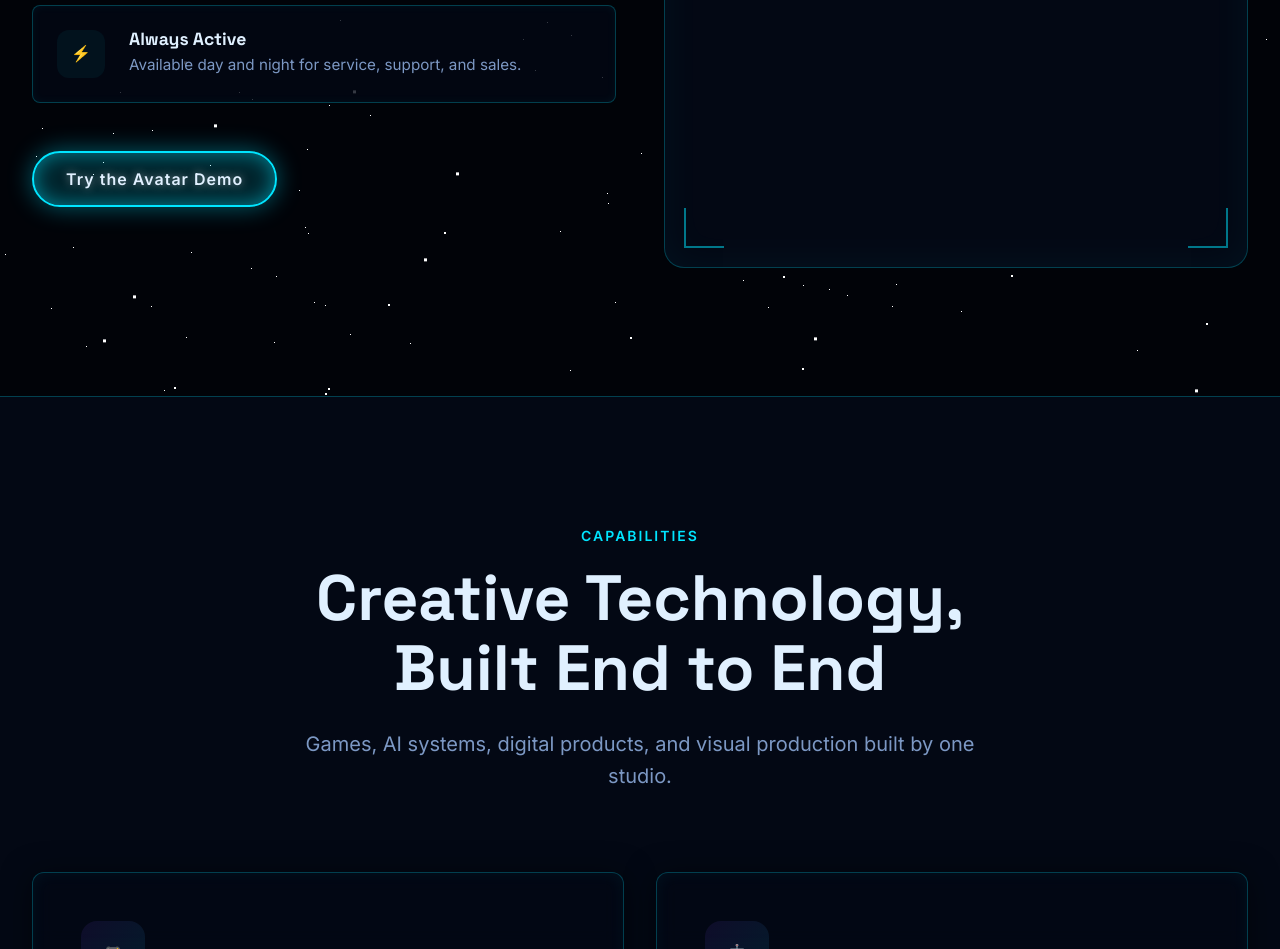
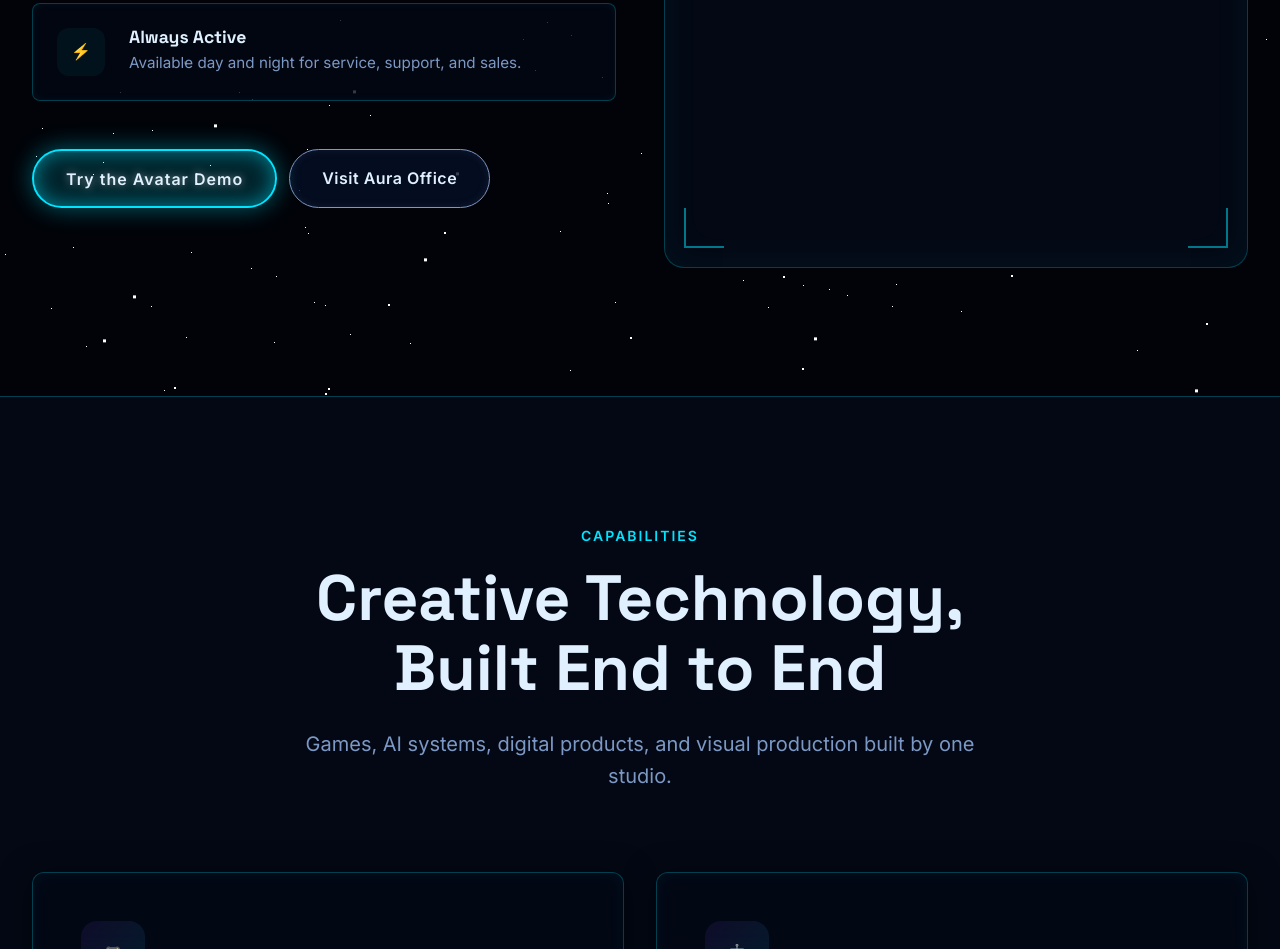
Before and after one commit to bladestone69/workforce-ai-website, a website: page index.html in a window 1280 px wide. Shown: the part 1778-2727 px from the top of the page. Drawn offline with Linux system fonts and the light colour scheme; a script that the page names is missing.

Commit message:
Add 'Visit Aura Office' button next to Avatar Demo button

```diff
--- a/index.html
+++ b/index.html
@@ -103,8 +103,9 @@
                         </div>
                     </div>
 
-                    <div style="margin-top: var(--spacing-md);">
+                    <div style="margin-top: var(--spacing-md); display: flex; gap: 12px; flex-wrap: wrap;">
                         <button class="btn btn-primary" id="btn-try-avatar" onclick="(function(){var m=document.getElementById('ai-chat-modal');if(m){m.classList.add('active');}})();">Try the Avatar Demo</button>
+                        <a href="https://www.auraoffice.xyz/" target="_blank" rel="noopener noreferrer" class="btn btn-secondary">Visit Aura Office</a>
                     </div>
                 </div>
 
```
